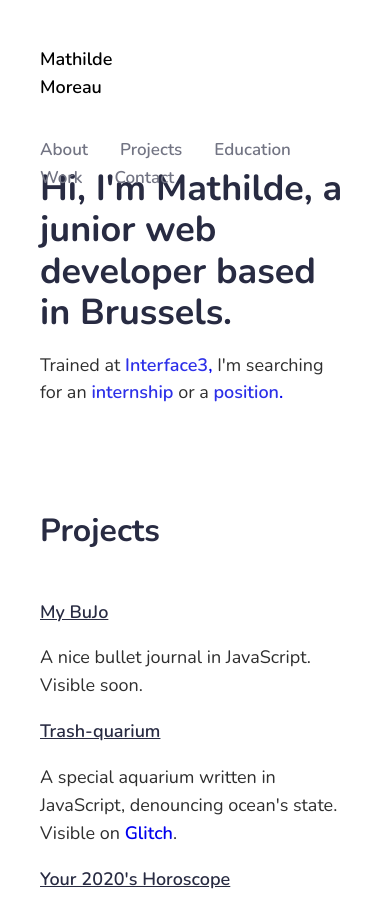
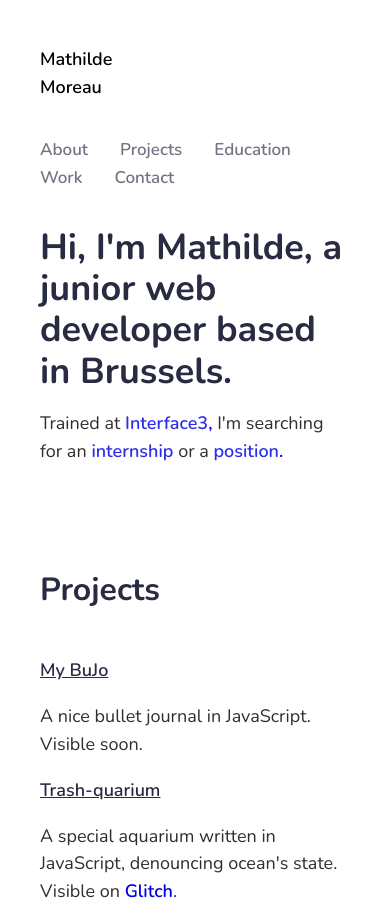
Before and after one commit to HildeHilde/mathilde-moreau-website, a website built with webpack: page public/index.html in a window 390 px wide. Shown: the top 909 px of the page. Built offline with nearby package versions, Linux system fonts and the light colour scheme; no server answers.

Commit message:
last commit website is responsive i hope

```diff
--- a/public/styles/_base.scss
+++ b/public/styles/_base.scss
@@ -174,6 +174,7 @@ ul {
   }
  }
 
+
 a {
   font-weight:600;
   text-decoration:none;
@@ -243,6 +244,14 @@ h1{
    max-width:50rem;
   }
  }
+
+
+ @media (max-width: 415px) {
+  h1{
+    padding-top: 15vw;
+  }
+  }
+
 
  .intro {
   padding:9rem 0 2rem;
--- a/src/index.js
+++ b/src/index.js
@@ -5,7 +5,7 @@ const newsec2 = $('#work');
 
 
 // $('.link-to-json').click(() => {
-const requestEducation = fetch('../assets/datas/education.json')
+const requestEducation = fetch('http://www.if3projets.net/wad19/mathilde/assets/datas/education.json')
   .then((response) => response.json())
   .then((data) => {
     $('#about').after(newsec);
@@ -17,7 +17,7 @@ const requestEducation = fetch('../assets/datas/education.json')
     });
   });
 
-const requestWork = fetch('../assets/datas/works.json')
+const requestWork = fetch('http://www.if3projets.net/wad19/mathilde/assets/datas/works.json')
   .then((response2) => response2.json())
   .then((data2) => {
     newsec.after(newsec2);
```
